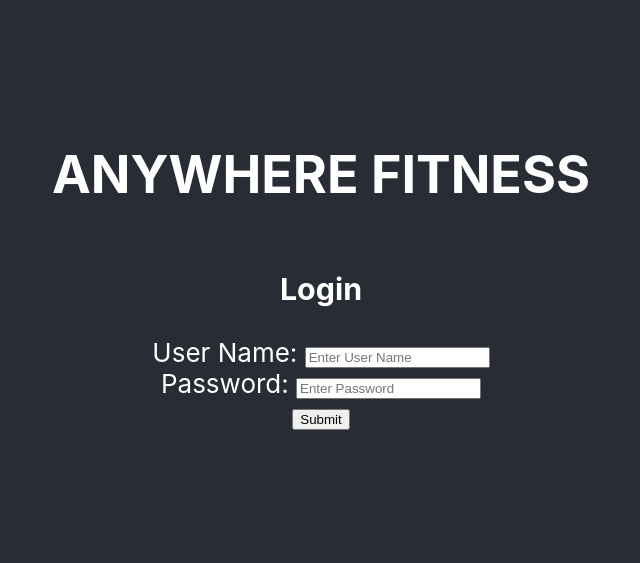
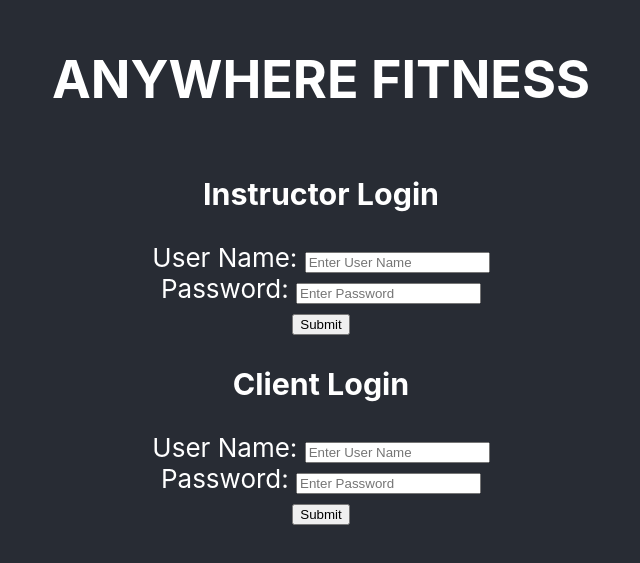
Before and after one commit to miahmo652/front-end-1, a React (Create React App) app in the folder my-app/: page / in a window 1280 px wide. Shown: the part 131-694 px from the top of the page, without its empty margins (319-959 px from the left). Built offline with nearby package versions, Linux system fonts and the light colour scheme.

Commit message:
made separate components for client and instructor loging

```diff
--- a/my-app/src/App.js
+++ b/my-app/src/App.js
@@ -1,7 +1,9 @@
 import React from 'react';
 import logo from './logo.svg';
 import './App.css';
-import Login from "./Components/Login";
+import InstructorLogin from "./Components/Instructor_login";
+import ClientLogin from './Components/Client_Login';
+
 
 function App() {
   return (
@@ -9,7 +11,12 @@ function App() {
       <header className="App-header">
 
         <h1>ANYWHERE FITNESS</h1>
-        <Login />
+
+
+        <InstructorLogin/>
+
+        <ClientLogin/>
+
 
       </header>
     </div>
--- /dev/null
+++ b/my-app/src/Components/Client_Login.js
@@ -0,0 +1,48 @@
+import React, { useState } from "react";
+
+
+function ClientLogin(){
+
+    const [client, setClient]= useState({
+        username: "",
+        password: "",
+
+    })
+
+
+
+
+    return(
+        <div className="App">
+
+            <h3>Client Login</h3>
+            <form>
+                <label htmlFor="username">User Name: </label>
+                <input
+                    type="text"
+                    placeholder="Enter User Name"
+                    name="username"
+                    value={client.username}
+                    />
+                <br/>
+                <label htmlFor="password">Password: </label>
+                <input
+                    type="password"
+                    placeholder="Enter Password"
+                    name="password"
+                    value={client.password}
+                    />
+
+                <br/>
+
+                 <button type="submit">Submit</button>
+
+            </form>
+
+        </div>
+
+
+    )
+}
+
+export default ClientLogin;
--- a/my-app/src/Components/Login.js
+++ b/my-app/src/Components/Instructor_login.js
@@ -1,7 +1,7 @@
 import React, { useState } from "react";
 
 
-function Login(){
+function InstructorLogin(){
 
     const [user, setUser]= useState({
         username: "",
@@ -15,7 +15,7 @@ function Login(){
     return(
         <div className="App">
 
-            <h3>Login</h3>
+            <h3>Instructor Login</h3>
             <form>
                 <label htmlFor="username">User Name: </label>
                 <input
@@ -45,4 +45,4 @@ function Login(){
     )
 }
 
-export default Login;
+export default InstructorLogin;
```
